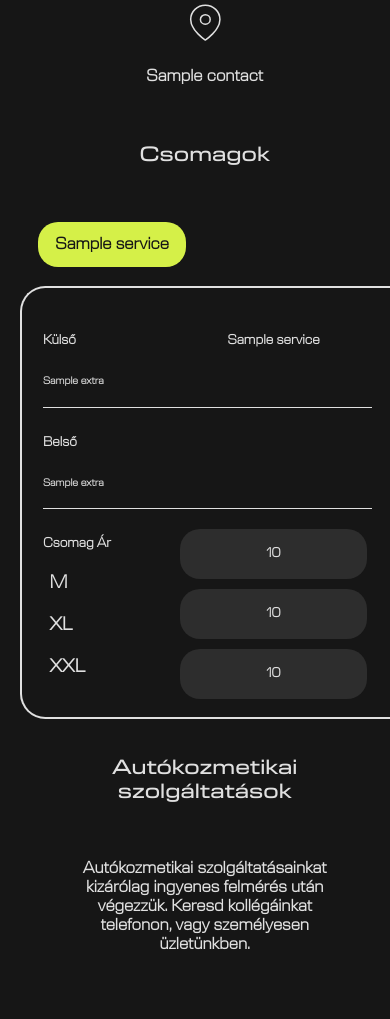
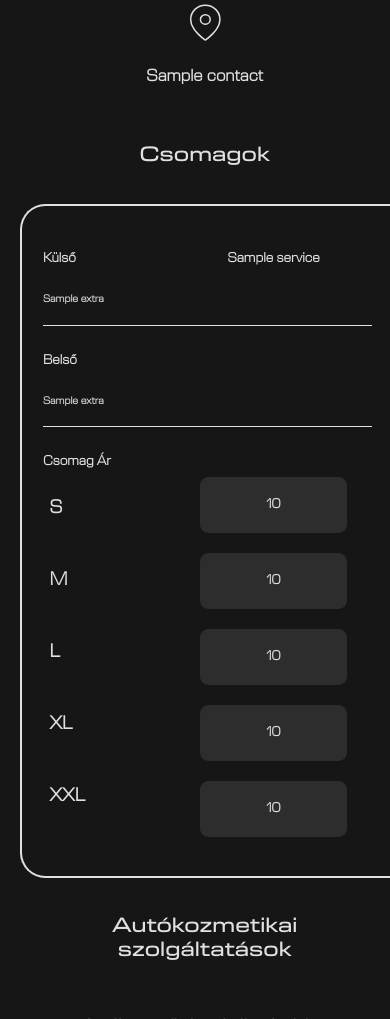
Before and after one commit to GreenGGsports/CarWash, a Flask app: template templates/Carwash_sites.html in a window 390 px wide. Shown: the part 258-1277 px from the top of the page. Run offline with Flask 3, Linux system fonts and the light colour scheme; the template is opened without the code that fills it: most values are stand-ins (such as "Sample title", 1, 10 or a date in 2020); parts of the project's set-up code (start-up, migrations or seed data) failed here and were passed over; some libraries are stand-ins or nearby versions.

Commit message:
support changes finished hoping no bulshit happens

```diff
--- a/src/models/car_model.py
+++ b/src/models/car_model.py
@@ -9,6 +9,11 @@ class CarTypeEnum(PyEnum):
     small_car = "small_car"
     medium_car = "medium_car"
     large_car = "large_car"
+    x_large_car = "x_large_car"
+    xx_large_car = "xx_large_car"
+
+    def __str__(self):
+        return self.value
 
 class CarModel(BaseModel):
     __tablename__ = 'Car'
--- a/src/models/reservation_model.py
+++ b/src/models/reservation_model.py
@@ -68,6 +68,10 @@ class ReservationModel(BaseModel):
 
         if car.car_type.value == 'large_car':
             service_price = service.price_large if service else 0
+        elif car.car_type.value == 'x_large_car':
+            service_price = service.price_x_large if service else 0
+        elif car.car_type.value == 'xx_large_car':
+            service_price = service.price_xx_large if service else 0
         elif car.car_type.value == 'medium_car':
             service_price = service.price_medium if service else 0
         else:
--- a/src/models/service_model.py
+++ b/src/models/service_model.py
@@ -12,6 +12,8 @@ class ServiceModel(BaseModel):
     price_small = Column(Integer, nullable=False)
     price_medium = Column(Integer,nullable=False)
     price_large = Column(Integer, nullable=False)
+    price_x_large = Column(Integer, nullable=False)
+    price_xx_large = Column(Integer, nullable=False, default = 0)
     description = Column(String(512),nullable=True )
     carwash_id = Column(Integer, ForeignKey('Carwash.id'), nullable=True)
     service_type = Column(ServiceTypeEnum, nullable=True)
--- a/src/views/main_view.py
+++ b/src/views/main_view.py
@@ -57,6 +57,8 @@ def get_service_data(carwash_id):
             price_small = service.price_small,
             price_medium = service.price_medium,
             price_large = service.price_large,
+            price_x_large = service.price_x_large,
+            price_xx_large = service.price_xx_large
             )
         )
     extra_names_out =  [extra.service_name for extra in extras_out]
--- a/static/Carwash_sites.css
+++ b/static/Carwash_sites.css
@@ -167,6 +167,14 @@ body {
     align-items: center;
 }
 
+.arcim{
+    padding-top: 20px;
+    display: flex;
+    height: 30px;
+    font-size: clamp(13px, 1.2vw, 25px);
+    align-items: center;
+}
+
 .extratype2{
     display: flex;
     height: 30px;
@@ -240,24 +248,28 @@ body {
     font-size: clamp(18px, 1.5vw, 25px);
     align-items: center;
     padding-left: 40%;
-    margin-top: 5%;
-    padding: 5%;
+    padding-top: 20px;
+    margin-bottom: 10px;
+    padding-bottom: 20px;
 }
 .price{
     font-size: clamp(13px, 1.2vw, 20px);
     display: flex;
-    margin-top: 5%;
+
     align-items: center;
     background-color: #2D2D2D;
     width: 60%;
     justify-content: center;
-    padding: 20px;
-    border-radius: 20px;
-    max-height: 10px;
+    padding-top: 20px;
+    margin-bottom: 20px;
+    padding-bottom: 20px;
+    width: 90%;
+    border-radius: 1vh;
+
 }
 
 .priceContainer{
-    padding-top: 10px;
+    padding-top: 50px;
     display: flex;
     flex-direction: column;
     justify-content: center;
--- a/templates/Carwash_sites.html
+++ b/templates/Carwash_sites.html
@@ -53,18 +53,6 @@
         {{ location.contact}}
     </div>
     <h2 class="alcim">Csomagok</h2>
-    <div class="MobileScrollerCsomag">
-        {% for service in service_data %}
-            <input
-            type="radio" ,
-            name="scrollRadio",
-            onchange="scrollToService('{{service.name}}')"
-            id="option_{{service.name}}"
-            class="radioButton"
-            {% if loop.first %}checked{% endif %} >
-            <label for="option_{{service.name}}" class="mobileScrollerLabelCsomag">{{service.name}}</label>
-        {% endfor %}
-    </div>
         <div class="ServiceOuterContainer">
             <div class="csomagok">
                 <div class="csomagnevek">
@@ -76,9 +64,11 @@
                     {% for extra in extra_names_in %}
                     <div class="csomagnev">{{extra}}</div>
                     {% endfor %}
-                    <div class="extratype">Csomag Ár</div>
+                    <div class="arcim">Csomag Ár</div>
                     <div class="csomag_meretek">
+                        <div class="csomag_ar">S</div>
                         <div class="csomag_ar">M</div>
+                        <div class="csomag_ar">L</div>
                         <div class="csomag_ar">XL</div>
                         <div class="csomag_ar">XXL</div>
                     </div>
@@ -99,6 +89,8 @@
                         <div class="price">{{service.price_small}}</div>
                         <div class="price">{{service.price_medium}}</div>
                         <div class="price">{{service.price_large}}</div>
+                        <div class="price">{{service.price_x_large}}</div>
+                        <div class="price">{{service.price_xx_large}}</div>
                     </div>
                 </div>
                 {% endfor %}
```
Also changed, not shown: templates/FoglalasV2.html (+14 -4 lines).
